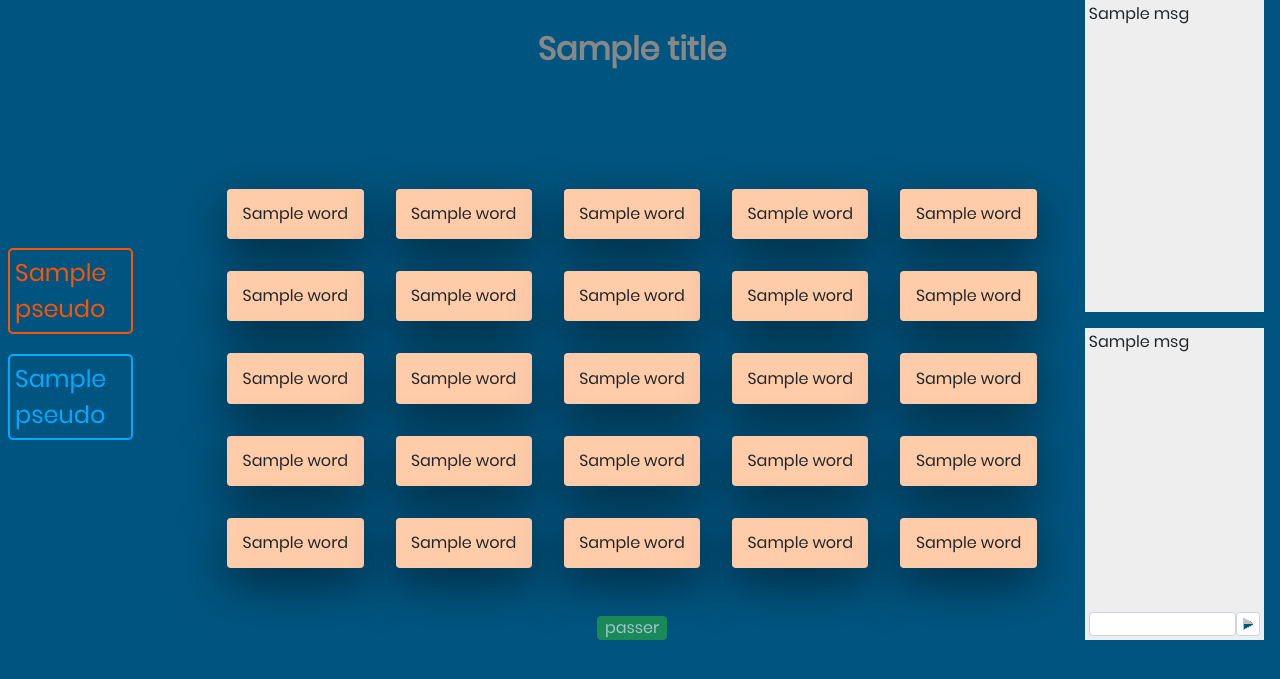
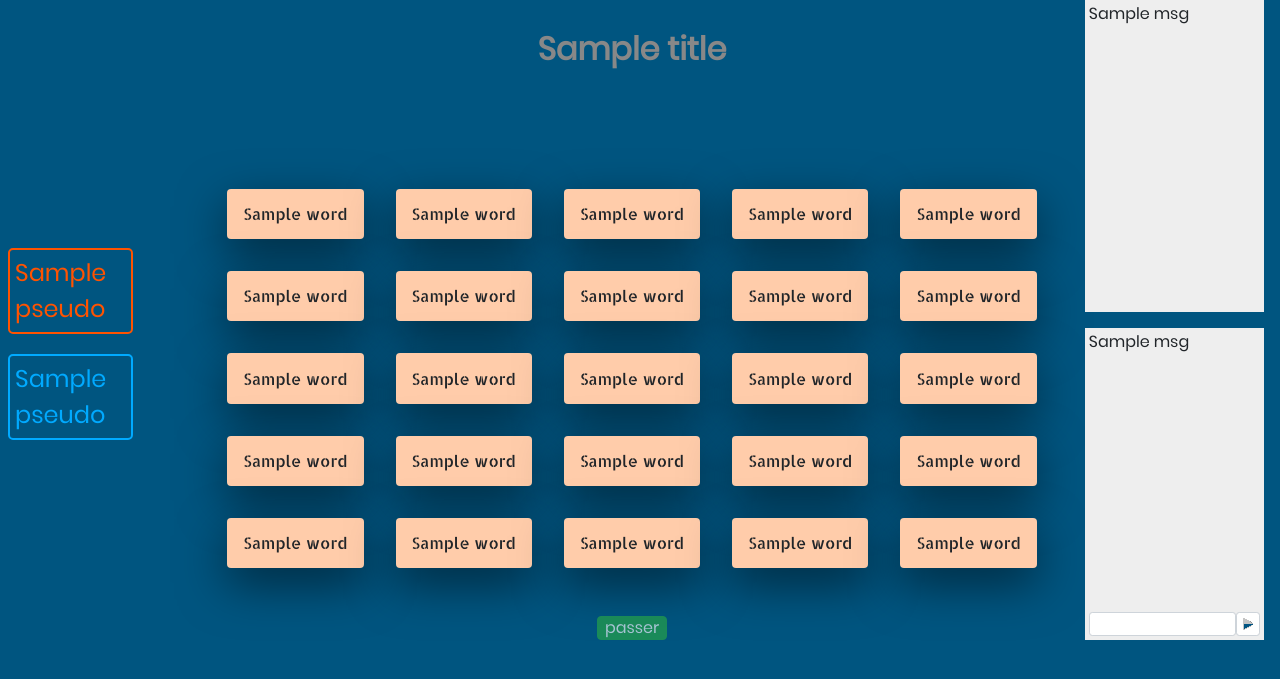
Before and after one commit to GChalony/CodeName, a Flask app: template templates/grid.html in a window 1280 px wide. Shown: the part 56-735 px from the top of the page. Run offline with Flask 2, Linux system fonts and the light colour scheme; the template is opened without the code that fills it: most values are stand-ins (such as "Sample title", 1, 10 or a date in 2020); parts of the project's set-up code (start-up, migrations or seed data) failed here and were passed over; some libraries are stand-ins or nearby versions.

Commit message:
Small improvements in grid front

```diff
--- a/static/css/base.css
+++ b/static/css/base.css
@@ -7,8 +7,8 @@
     src: url(/static/fonts/Poppins/Poppins-Regular.ttf) format('truetype');
 }
 @font-face {
-    font-family: Press_Start_2P;
-    src: url(/static/fonts/Press_Start_2P/Press_Start_2P-Regular.ttf) format('truetype');
+    font-family: PressStart2P;
+    src: url(/static/fonts/Press_Start_2P/PressStart2P-Regular.ttf) format('truetype');
 }
 
 body{
--- a/static/css/grid.css
+++ b/static/css/grid.css
@@ -60,6 +60,7 @@ table
     table-layout: fixed ;
     border-collapse: initial;
     border-spacing: 2rem;
+    font-family: AllertaStencil, Poppins;
 }
 td
 {
```
Also changed, not shown: config.py (+7 -2 lines).
